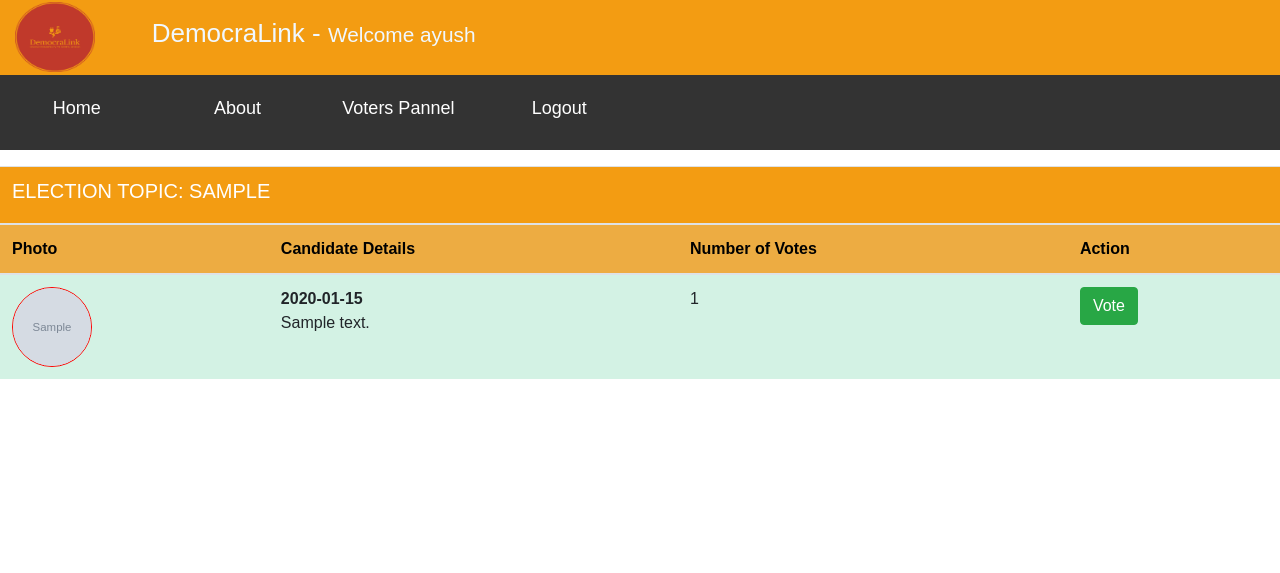
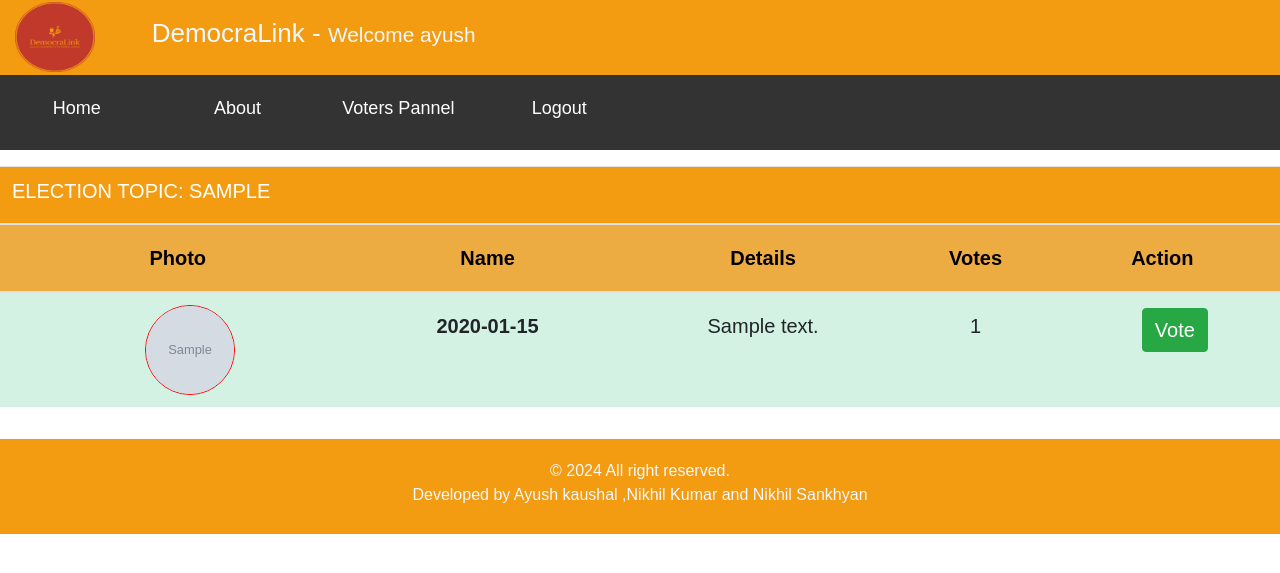
Before and after one commit to Nikhilsankhyan0/ovs, a PHP site: page /voters/votingpanel.php in a window 1280 px wide. Shown: the top 573 px of the page. Run offline with PHP 8.4, Linux system fonts and the light colour scheme; a user stored in the database is signed in; tables that the repository leaves empty hold one stand-in row (values such as "Sample post"); grey boxes marked "Sample" are stand-in pictures.

Commit message:
responsivness voter panner

```diff
--- a/admin/inc/homepage.php
+++ b/admin/inc/homepage.php
@@ -158,7 +158,7 @@
             election integrity is maintained. There are no secrets with online voting in an DemocraLink election —
             except your voters’ voting choices, of course!</p> <br>
 
-        <h1>Online Voting and Ballot Methods</h1>
+        <!-- <h1>Online Voting and Ballot Methods</h1> -->
 
         <p id="docs">Online voting can generally be conducted in two ways — remote online voting and on-site online
             voting. Your internet voting depends on the options stipulated by your bylaws. Your bylaws are always the
--- a/voters/inc/footer.php
+++ b/voters/inc/footer.php
@@ -20,14 +20,14 @@
             color: white;
             padding: 10px;
             text-align: center;
-            position: fixed;
+            /* position: fixed; */
             bottom: 0;text-align: center;
             width: 100%;
-            opacity: 0;
-            transition: opacity 0.5s;
+            /* opacity: 0;
+            transition: opacity 0.5s; */
         }
         footer:hover {
-            opacity: 1;
+            /* opacity: 1; */
         }
 .line{
     margin-top: 10px;
@@ -37,7 +37,7 @@
 <div class="foot">
     <div class="row text-center bg-blue foot">
         <div class="col-12 ">
-            <div class="line mt-5">
+            <div class="line ">
                 &copy; 2024 All right reserved.<br> Developed by Ayush kaushal ,Nikhil Kumar and Nikhil
                 Sankhyan<br><br>
 
--- a/voters/votingpanel.php
+++ b/voters/votingpanel.php
@@ -14,6 +14,7 @@ width:80px;
 height: 80px;
 border:1px solid red;
 border-radius: 100%;
+margin-left: 15px;
 
 }
 .banner1{
@@ -31,9 +32,181 @@ border-radius: 100%;
 .txt{
     opacity: 1;
 }
+
+@media  screen and (max-width:375px) {
+
+.banner h5{
+   font-size: 15px;
+   padding: 0;
+}
+.table .txt{
+   padding: 0.5px;
+   font-size: 15px;
+   text-align: center;
+line-height: 65px;
+
+}
+tr .txt{
+   margin-top: 5px;
+}
+.candidate_photo {
+ width: 50px;
+ height: 50px;
+ border: 1px solid red;
+ border-radius: 100%;
+}
+.btn{
+   font-size: 10px;
+ margin-top: 5px;
+ margin-left: 25px;
+
+}
+
+
+}
+@media  screen and (min-width:375px) {
+
+ .banner h5{
+    font-size: 15px;
+    padding: 0;
+ }
+.table .txt{
+    padding: 0.5px;
+    font-size: 15px;
+    text-align: center;
+line-height: 65px;
+
+}
+tr .txt{
+    margin-top: 5px;
+}
+.candidate_photo {
+  width: 50px;
+  height: 50px;
+  border: 1px solid red;
+  border-radius: 100%;
+}
+.btn{
+    font-size: 10px;
+  margin-top: 5px;
+  margin-left: 25px;
+
+}
+
+
+}
+
+@media  screen and (min-width:420px) {
+    .banner h5{
+    font-size: 17px;
+    padding: 0;
+ }
+.table .txt{
+    padding: 0.5px;
+    font-size: 16px;
+    text-align: center;
+line-height: 70px;
+
+}
+tr .txt{
+    margin-top: 5px;
+}
+.candidate_photo {
+  width: 60px;
+  height: 60px;
+  border: 1px solid red;
+  border-radius: 100%;
+}
+.btn{
+    font-size: 12px;
+  margin-top: 5px;
+  margin-left: 25px;
+
+}
+}
+@media  screen and (min-width:550px) {
+
+.banner h5{
+   font-size: 18px;
+   padding: 0;
+}
+.table .txt{
+   padding: 0.5px;
+   font-size: 18px;
+   text-align: center;
+line-height: 70px;
+
+}
+tr .txt{
+   margin-top: 5px;
+}
+.candidate_photo {
+ width: 70px;
+ height: 70px;
+ border: 1px solid red;
+ border-radius: 100%;
+margin-left: 25px;
+
+}
+.btn{
+   font-size: 15px;
+ margin-top: 5px;
+ margin-left: 25px;
+
+}
+
+
+}
+@media  screen and (min-width:900px) {
+
+.banner h5{
+   font-size: 20px;
+   padding: 0;
+}
+.table .txt{
+   padding: 0.5px;
+   font-size: 20px;
+   text-align: center;
+line-height: 65px;
+
+}
+tr .txt{
+   margin-top: 5px;
+}
+.candidate_photo {
+ width: 90px;
+ height: 90px;
+ border: 1px solid red;
+ border-radius: 100%;
+
+}
+.btn{
+   font-size: 20px;
+ margin-top: 5px;
+ margin-left: 25px;
+
+}
+
+
+}
+@media (min-width:1280px){
+    .img img {
+            display: flex;
+            align-items: center;
+            justify-content: center;
+            height: 230px;
+            width: 230px;
+        }
+        h1{
+            font-size: 35px ;
+        }
+
+}
+
 </style>
             <?php
                 $fetchingActiveElections = mysqli_query($db, "SELECT * FROM elections WHERE status = 'Active'") or die(mysqli_error($db));
+
                 $totalActiveElections = mysqli_num_rows($fetchingActiveElections);
 
                 if($totalActiveElections > 0)
@@ -52,12 +225,14 @@ border-radius: 100%;
                         <table class="table">
                             <thead>
                                 <tr>
-                                    <th colspan="4" class=" banner text-white"><h5> ELECTION TOPIC: <?php echo strtoupper($election_topic); ?></h5></th>
+                                    <th colspan="7" class=" banner text-white"><h5> ELECTION TOPIC: <?php echo strtoupper($election_topic); ?></h5></th>
                                 </tr>
                                 <tr class="banner1" >
                                     <th class='txt' > Photo </th>
-                                    <th class='txt' > Candidate Details </th>
-                                    <th class='txt' > Number of Votes </th>
+                                    <th class='txt' > Name </th>
+
+                                    <th class='txt' >  Details </th>
+                                    <th class='txt' >  Votes </th>
                                     <th class='txt' > Action </th>
                                 </tr>
                             </thead>
@@ -71,15 +246,20 @@ border-radius: 100%;
                                     $candidate_photo = $candidateData['candidate_photo'];
 
                                     // Fetching Candidate Votes
+                                    // $fetchingVotes = mysqli_query($db, "SELECT * FROM votings WHERE candidate_id = '". $candidate_id . "'") or die(mysqli_error($db));
+                                    // $totalVotes = mysqli_num_rows($fetchingVotes);
+                                    $fetchingData = mysqli_query($db, "SELECT * FROM candidate_details") or die(mysqli_error($db));
+
+
                                     $fetchingVotes = mysqli_query($db, "SELECT * FROM votings WHERE candidate_id = '". $candidate_id . "'") or die(mysqli_error($db));
                                     $totalVotes = mysqli_num_rows($fetchingVotes);
-
                             ?>
                                     <tr id="nth">
-                                        <td> <img src="<?php echo $candidate_photo; ?>" class="candidate_photo"> </td>
-                                        <td><?php echo "<b>" . $candidateData['candidate_name'] . "</b><br />" . $candidateData['candidate_details']; ?></td>
-                                        <td><?php echo $totalVotes; ?></td>
-                                        <td>
+                                        <td  > <center><img src="<?php echo $candidate_photo; ?>" class="candidate_photo"></center> </td>
+                                        <td class='txt'><?php echo "<b>" . $candidateData['candidate_name'] . "<br />" ?></td>
+                                        <td class='txt'><?php echo  $candidateData['candidate_details'] ?></td>
+                                        <td class='txt'><?php echo $totalVotes; ?></td>
+                                        <td class="txt" >
                                     <?php
                                             $checkIfVoteCasted = mysqli_query($db, "SELECT * FROM votings WHERE voters_id = '". $_SESSION['user_id'] ."' AND election_id = '". $election_id ."'") or die(mysqli_error($db));
                                             $isVoteCasted = mysqli_num_rows($checkIfVoteCasted);
```
Also changed, not shown: assets/images/candidate_photos/35871088609_55532367135secondlogo.png (added), assets/images/candidate_photos/64594187048_65924156034logo-black.png (added), assets/images/candidate_photos/9804880368_13091898760logo-color.png (added).
